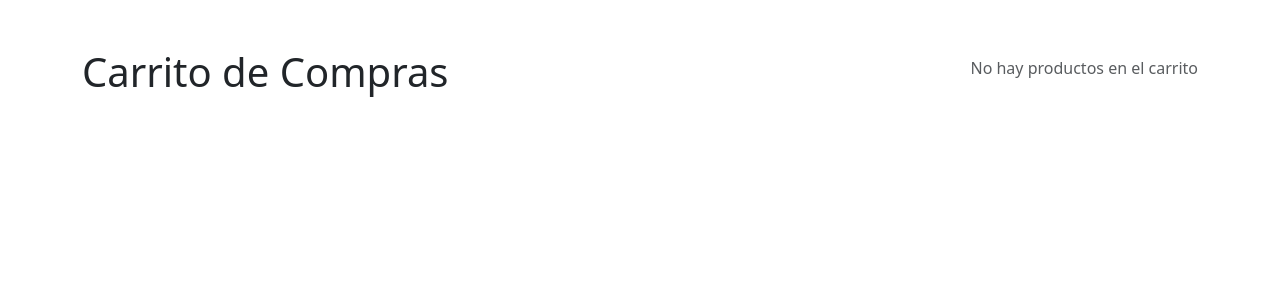
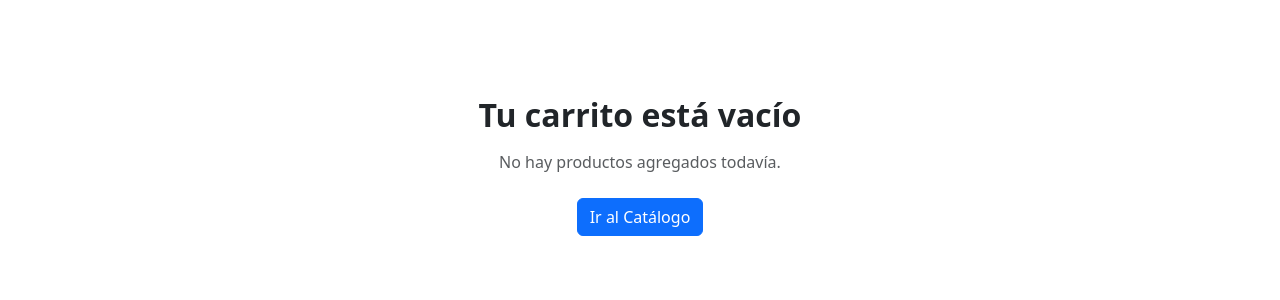
Before and after one commit to luu2615/Tienda-Online-en-React, a React (Vite) app: page /carrito in a window 1280 px wide. Shown: the top 300 px of the page. Built offline with nearby package versions, Linux system fonts and the light colour scheme; a web font is replaced by a local one.

Commit message:
Terminada toda la logica de carrito y su respectiva pagina

```diff
--- a/src/App.jsx
+++ b/src/App.jsx
@@ -15,44 +15,48 @@ function App() {
         setCarrito((prevCarrito) => {
             const existe = prevCarrito.find(item => item.id == producto.id);
             if (existe) {
-                if (existe.catidad < producto.stock) {
-                    return prevCarrito.map((item) => item.id == producto.id ? { ...item, cantidad: item.cantidad + 1 } : item);
+                if (existe.cantidad < producto.stock) {
+                    return prevCarrito.map((item) =>
+                        item.id === producto.id ? { ...item, cantidad: item.cantidad + 1 } : item
+                    );
+                } else {
+                    alert('No hay más stock disponible de este producto');
+                    return prevCarrito;
                 }
-            } else {
-                alert('No hay mas stock de este producto');
-                return prevCarrito;
             }
+            alert('Agregado al carrito')
             return [...prevCarrito, { ...producto, cantidad: 1 }];
-
-        })
+        });
     };
 
     const aumentarCantidad = (id) => {
-        setCarrito((prevCarrito) => {
+        setCarrito((prevCarrito) =>
             prevCarrito.map((item) => {
-                if (item.id == id) {
-                    return { ...item, cantidad: item.cantidad + 1 }
+                if (item.id === id) {
+                    if (item.cantidad < item.stock) {
+                        return { ...item, cantidad: item.cantidad + 1 };
+                    } else {
+                        alert('Limite de stock alcanzado');
+                    }
                 }
                 return item;
             })
-        })
+        );
     };
 
+
     const disminuirCantidad = (id) => {
-        setCarrito((prevCarrito) => {
-            prevCarrito.map((item) => {
-                if (item.id == id) {
-                    return { ...item, cantidad: item.cantidad - 1 }
-                }
-                return item;
-            })
-        })
+        setCarrito((prevCarrito) =>
+            prevCarrito
+                .map((item) =>
+                    item.id === id ? { ...item, cantidad: item.cantidad - 1 } : item
+                )
+                .filter((item) => item.cantidad > 0)
+        );
     };
 
     const eliminarProducto = (id) => {
-        setCarrito((prevCarrito) => {
-            prevCarrito.filter((item) => item.id !== id)
-        })
+        setCarrito((prevCarrito) => prevCarrito.filter((item) => item.id !== id));
     };
 
     const vaciarCarrito = () => {
--- a/src/pages/Carrito.jsx
+++ b/src/pages/Carrito.jsx
@@ -1,27 +1,139 @@
 import React, { useState } from 'react';
-import { Container, Alert, Row, Col } from "react-bootstrap";
+import { Container, Alert, Row, Col, Table, Button, Card } from "react-bootstrap";
 import { Link } from 'react-router-dom';
 
 export default function Carrito({
     carrito,
-    onAumentar,
-    onDisminuir,
-    onEliminar,
-    onVaciar
+    aumentarCantidad,
+    disminuirCantidad,
+    eliminarProducto,
+    vaciarCarrito
 }) {
     const cantidadTotal = carrito.reduce((total, item) => total + item.cantidad, 0);
     const precioTotal = carrito.reduce((total, item) => total + item.cantidad * item.precio, 0);
 
+    if (carrito.length === 0) {
+        return (
+            <Container className="my-5 text-center py-5">
+                <h2 className="fw-bold mb-3">Tu carrito está vacío</h2>
+                <p className="text-muted mb-4">No hay productos agregados todavía.</p>
+                <Link to="/catalogo" className="btn btn-primary">
+                    Ir al Catálogo
+                </Link>
+            </Container>
+        );
+    }
+
+
     return (
         <Container className='my-5'>
-            <div className='d-flex justify-content-between align-items-center mb-4'>
-                <h1>Carrito de Compras</h1>
-                <p className='text-muted'>
-                    {carrito.length === 0 ?
-                        "No hay productos en el carrito"
-                        : `Tienes ${cantidadTotal} productos en el carrito`}
-                </p>
+            <div className="d-flex justify-content-between align-items-center mb-4">
+                <h1 className="fw-bold">Carrito de Compras</h1>
+                <Link to="/catalogo" className="btn btn-outline-secondary btn-sm">
+                    ← Seguir comprando
+                </Link>
             </div>
+            <Row className="g-4">
+                <Col lg={8}>
+                    <div className="table-responsive shadow-sm rounded border">
+                        <Table hover className="align-middle mb-0">
+                            <thead className="table-light">
+                                <tr>
+                                    <th>Producto</th>
+                                    <th className="text-center">Precio Unit.</th>
+                                    <th className="text-center">Cantidad</th>
+                                    <th className="text-end">Subtotal</th>
+                                    <th className="text-center">Quitar</th>
+                                </tr>
+                            </thead>
+                            <tbody>
+                                {carrito.map((item) => {
+                                    const subtotal = item.precio * item.cantidad;
+                                    return (
+                                        <tr key={item.id}>
+                                            <td>
+                                                <div className="d-flex align-items-center gap-3">
+                                                    <img
+                                                        src={item.imagen}
+                                                        alt={item.nombre}
+                                                        style={{ width: '50px', height: '50px', objectFit: 'cover', borderRadius: '6px' }}
+                                                    />
+                                                    <div>
+                                                        <strong className="d-block">{item.nombre}</strong>
+                                                        <small className="text-muted">{item.categoria}</small>
+                                                    </div>
+                                                </div>
+                                            </td>
+                                            <td className="text-center">
+                                                ${item.precio.toLocaleString('es-AR')}
+                                            </td>
+                                            <td className="text-center">
+                                                <div className="d-inline-flex align-items-center border rounded">
+                                                    <Button
+                                                        variant="light"
+                                                        size="sm"
+                                                        className="px-2 py-0 border-0"
+                                                        onClick={() => disminuirCantidad(item.id)}
+                                                    >
+                                                        -
+                                                    </Button>
+                                                    <span className="px-3 fw-bold">{item.cantidad}</span>
+                                                    <Button
+                                                        variant="light"
+                                                        size="sm"
+                                                        className="px-2 py-0 border-0"
+                                                        disabled={item.cantidad >= item.stock}
+                                                        onClick={() => aumentarCantidad(item.id)}
+                                                    >
+                                                        +
+                                                    </Button>
+                                                </div>
+                                            </td>
+                                            <td className="text-end fw-bold text-primary">
+                                                ${subtotal.toLocaleString('es-AR')}
+                                            </td>
+                                            <td className="text-center">
+                                                <Button
+                                                    variant="outline-danger"
+                                                    size="sm"
+                                                    onClick={() => eliminarProducto(item.id)}
+                                                >
+                                                    X
+                                                </Button>
+                                            </td>
+                                        </tr>
+                                    );
+                                })}
+                            </tbody>
+                        </Table>
+                    </div>
+                </Col>
+                <Col lg={4}>
+                    <Card className="shadow-sm border-0 bg-light p-3">
+                        <Card.Body>
+                            <h4 className="fw-bold mb-3">Resumen</h4>
+                            <div className="d-flex justify-content-between mb-2">
+                                <span>Total productos:</span>
+                                <strong>{cantidadTotal}</strong>
+                            </div>
+                            <div className="d-flex justify-content-between mb-3">
+                                <span className="fs-5 fw-bold">Total a pagar:</span>
+                                <span className="fs-4 fw-bold text-primary">
+                                    ${precioTotal.toLocaleString('es-AR')}
+                                </span>
+                            </div>
+                            <div className="d-grid gap-2">
+                                <Button variant="success" size="lg" onClick={() => alert('¡Compra confirmada!')}>
+                                    Confirmar compra
+                                </Button>
+                                <Button variant="outline-secondary" size="sm" onClick={vaciarCarrito}>
+                                    Vaciar carrito
+                                </Button>
+                            </div>
+                        </Card.Body>
+                    </Card>
+                </Col>
+            </Row>
         </Container>
     );
 }
--- a/src/pages/Producto.jsx
+++ b/src/pages/Producto.jsx
@@ -3,7 +3,7 @@ import React from 'react';
 import { Card, Button, Badge } from 'react-bootstrap';
 import { Link } from 'react-router-dom';
 
-export default function ProductoCard({ producto, onAgregarAlCarrito }) {
+export default function ProductoCard({ producto, agregarAlCarrito }) {
     const sinStock = producto.stock === 0;
 
     return (
@@ -49,7 +49,7 @@ export default function ProductoCard({ producto, onAgregarAlCarrito }) {
                         variant={sinStock ? "secondary" : "primary"}
                         size="sm"
                         disabled={sinStock}
-                        onClick={() => onAgregarAlCarrito && onAgregarAlCarrito(producto)}
+                        onClick={() => agregarAlCarrito && agregarAlCarrito(producto)}
                     >
                         {sinStock ? "No disponible" : "Agregar al carrito"}
                     </Button>
```
Also changed, not shown: src/pages/Catalogo.jsx (+2 -7 lines).
